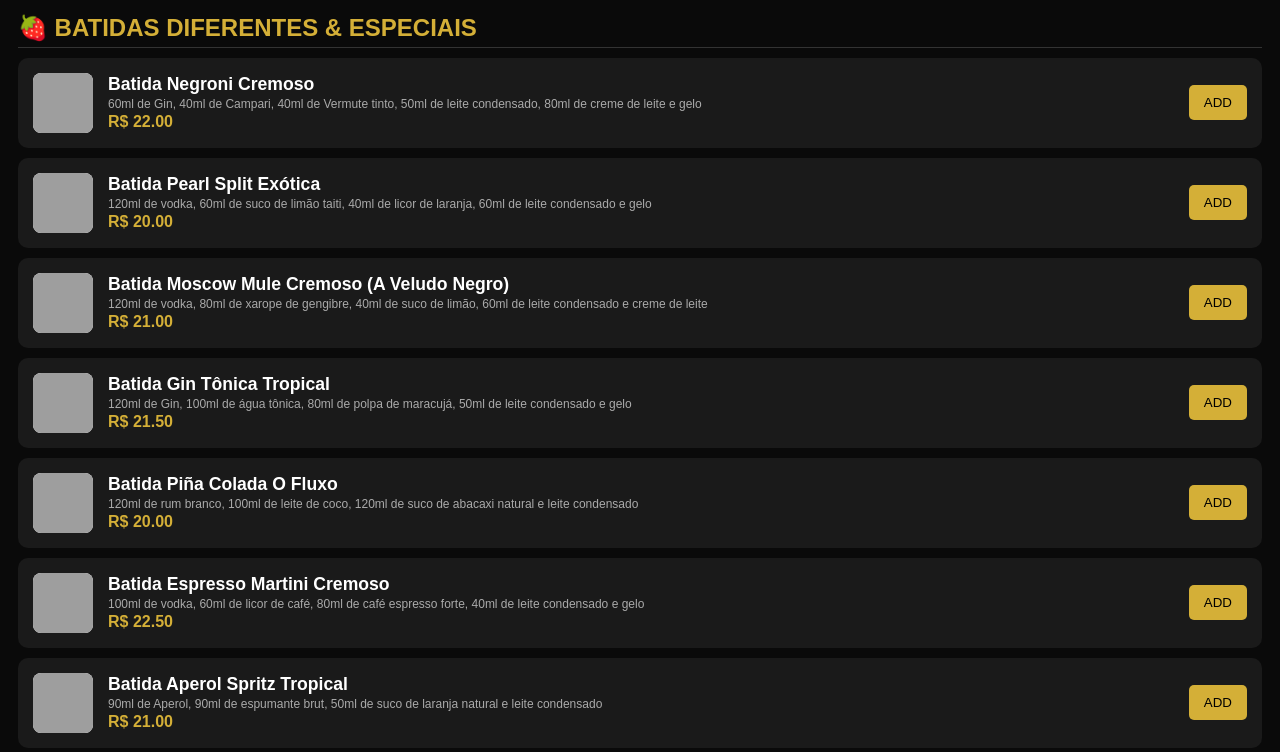
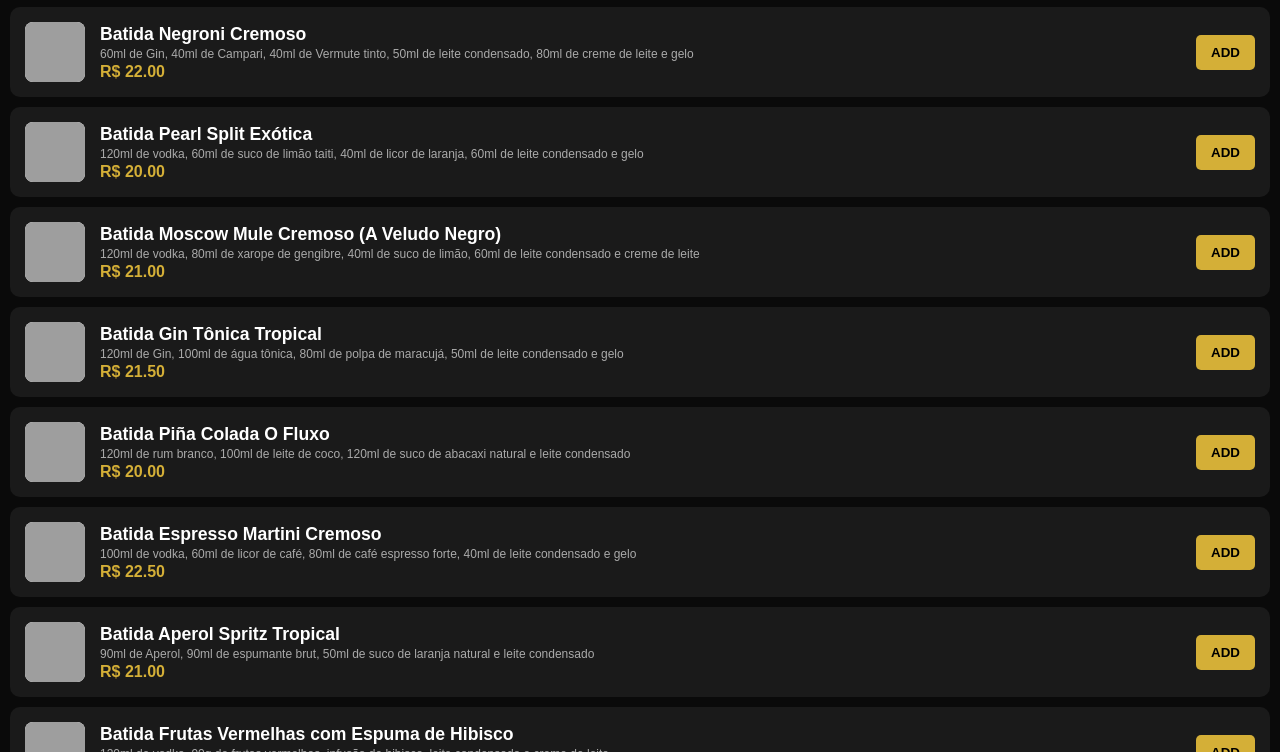
Before and after one commit to siddneyalmeidaa-ai/adega-o-fluxo, a plain HTML site: page index.html in a window 1280 px wide. Shown: the part 139-891 px from the top of the page. Drawn offline with Linux system fonts and the light colour scheme; grey boxes are pictures that could not be loaded.

Commit message:
Update index.html

```diff
--- a/index.html
+++ b/index.html
@@ -5,7 +5,7 @@
     <meta name="viewport" content="width=device-width, initial-scale=1.0">
     <title>Adega O Fluxo</title>
     <style>
-        body { background: #0a0a0a; color: #fff; font-family: sans-serif; padding-bottom: 160px; }
+        body { background: #0a0a0a; color: #fff; font-family: sans-serif; padding-bottom: 160px; margin: 0; }
         .categoria { color: #D4AF37; margin: 25px 10px 10px; border-bottom: 1px solid #333; padding-bottom: 5px; text-transform: uppercase; }
         .card { background: #1a1a1a; margin: 10px; padding: 15px; border-radius: 10px; display: flex; align-items: center; }
         .card img { width: 60px; height: 60px; border-radius: 8px; margin-right: 15px; object-fit: cover; background: #fff; }
@@ -13,8 +13,8 @@
         .info h3 { margin: 0; font-size: 1.1rem; }
         .info p { font-size: 0.75rem; color: #aaa; margin: 2px 0; }
         .preco { color: #D4AF37; font-weight: bold; }
-        .btn-add { background: #D4AF37; border: none; padding: 10px 15px; border-radius: 5px; cursor: pointer; }
-        .cart-bar { position: fixed; bottom: 0; width: 100%; background: #151515; padding: 20px; display: flex; justify-content: space-between; align-items: center; border-top: 2px solid #D4AF37; box-sizing: border-box; }
+        .btn-add { background: #D4AF37; border: none; padding: 10px 15px; border-radius: 5px; cursor: pointer; font-weight: bold; }
+        .cart-bar { position: fixed; bottom: 0; width: 100%; background: #151515; padding: 20px; display: flex; justify-content: space-between; align-items: center; border-top: 2px solid #D4AF37; box-sizing: border-box; z-index: 100; }
         #modalPedido { display: none; position: fixed; top: 0; left: 0; width: 100%; height: 100%; background: rgba(0,0,0,0.95); padding: 20px; z-index: 200; overflow-y: auto; box-sizing: border-box; }
         .modal-content { max-width: 500px; margin: 20px auto; background: #1a1a1a; padding: 20px; border-radius: 10px; }
         .item-lista { display: flex; justify-content: space-between; align-items: center; padding: 8px 0; border-bottom: 1px solid #333; }
@@ -23,7 +23,7 @@
 </head>
 <body>
 
-<header style="text-align:center; padding:20px;"><h1>Adega O Fluxo</h1></header>
+<header style="text-align:center; padding:20px;"><h1 style="color:#D4AF37; margin:0;">Adega O Fluxo</h1></header>
 <div id="vitrine">Carregando cardápio...</div>
 
 <div class="cart-bar" id="cart-bar" style="display: none;">
@@ -58,88 +58,19 @@
 </div>
 
 <script>
-    let baseProdutos = [
-  {
-    "cat": "🍓 Batidas Diferentes & Especiais",
-    "nome": "Batida Negroni Cremoso",
-    "preco": 22.00,
-    "desc": "60ml de Gin, 40ml de Campari, 40ml de Vermute tinto, 50ml de leite condensado, 80ml de creme de leite e gelo",
-    "img": "https://images.unsplash.com/photo-1510812431401-41d2bd2722f3?q=80&w=150"
-  },
-  {
-    "cat": "🍓 Batidas Diferentes & Especiais",
-    "nome": "Batida Pearl Split Exótica",
-    "preco": 20.00,
-    "desc": "120ml de vodka, 60ml de suco de limão taiti, 40ml de licor de laranja, 60ml de leite condensado e gelo",
-    "img": "https://images.unsplash.com/photo-1551024601-bec78aea704b?q=80&w=150"
-  },
-  {
-    "cat": "🍓 Batidas Diferentes & Especiais",
-    "nome": "Batida Moscow Mule Cremoso (A Veludo Negro)",
-    "preco": 21.00,
-    "desc": "120ml de vodka, 80ml de xarope de gengibre, 40ml de suco de limão, 60ml de leite condensado e creme de leite",
-    "img": "https://images.unsplash.com/photo-1541658016709-82535e94bc69?q=80&w=150"
-  },
-  {
-    "cat": "🍓 Batidas Diferentes & Especiais",
-    "nome": "Batida Gin Tônica Tropical",
-    "preco": 21.50,
-    "desc": "120ml de Gin, 100ml de água tônica, 80ml de polpa de maracujá, 50ml de leite condensado e gelo",
-    "img": "https://images.unsplash.com/photo-1572490122747-3968b75cc699?q=80&w=150"
-  },
-  {
-    "cat": "🍓 Batidas Diferentes & Especiais",
-    "nome": "Batida Piña Colada O Fluxo",
-    "preco": 20.00,
-    "desc": "120ml de rum branco, 100ml de leite de coco, 120ml de suco de abacaxi natural e leite condensado",
-    "img": "https://images.unsplash.com/photo-1541658016709-82535e94bc69?q=80&w=150"
-  },
-  {
-    "cat": "🍓 Batidas Diferentes & Especiais",
-    "nome": "Batida Espresso Martini Cremoso",
-    "preco": 22.50,
-    "desc": "100ml de vodka, 60ml de licor de café, 80ml de café espresso forte, 40ml de leite condensado e gelo",
-    "img": "https://images.unsplash.com/photo-1572490122747-3968b75cc699?q=80&w=150"
-  },
-  {
-    "cat": "🍓 Batidas Diferentes & Especiais",
-    "nome": "Batida Aperol Spritz Tropical",
-    "preco": 21.00,
-    "desc": "90ml de Aperol, 90ml de espumante brut, 50ml de suco de laranja natural e leite condensado",
-    "img": "https://images.unsplash.com/photo-1510812431401-41d2bd2722f3?q=80&w=150"
-  },
-  {
-    "cat": "🍓 Batidas Diferentes & Especiais",
-    "nome": "Batida Frutas Vermelhas com Espuma de Hibisco",
-    "preco": 23.00,
-    "desc": "120ml de vodka, 90g de frutas vermelhas, infusão de hibisco, leite condensado e creme de leite",
-    "img": "https://images.unsplash.com/photo-1551024601-bec78aea704b?q=80&w=150"
-  },
-  {
-    "cat": "🍓 Batidas Diferentes & Especiais",
-    "nome": "Batida de Paçoca com Whisky (O Rústico Refinado)",
-    "preco": 22.00,
-    "desc": "100ml de Whisky Bourbon, 3 unidades de paçoca, 40ml de leite condensado e 100ml de leite",
-    "img": "https://images.unsplash.com/photo-1551024601-bec78aea704b?q=80&w=150"
-  },
-  {
-    "cat": "🍓 Batidas Diferentes & Especiais",
-    "nome": "Batida de Coco Queimado com Rum",
-    "preco": 21.00,
-    "desc": "120ml de rum envelhecido, 80ml de leite de coco, açúcar mascavo, leite condensado e gelo",
-    "img": "https://images.unsplash.com/photo-1541658016709-82535e94bc69?q=80&w=150"
-  }
-];
+    let baseProdutos = [];
     let carrinho = JSON.parse(localStorage.getItem('carrinho_fluxo')) || [];
 
-    function carregar() {
+    async function carregar() {
         try {
+            const res = await fetch('produtos.json');
+            baseProdutos = await res.json();
             let html = '', catAtual = '';
             baseProdutos.forEach((p, i) => {
                 if (p.cat !== catAtual) { html += `<h2 class="categoria">${p.cat}</h2>`; catAtual = p.cat; }
                 html += `
                     <div class="card">
-                        <img src="${p.img}">
+                        <img src="${p.img}" alt="${p.nome}">
                         <div class="info">
                             <h3>${p.nome}</h3>
                             <p>${p.desc || ''}</p>
@@ -149,7 +80,9 @@
                     </div>`;
             });
             document.getElementById('vitrine').innerHTML = html;
-        } catch (e) { document.getElementById('vitrine').innerText = "Erro ao carregar cardápio."; }
+        } catch (e) {
+            document.getElementById('vitrine').innerText = "Erro ao carregar cardápio.";
+        }
     }
 
     async function buscarCEP(cep) {
@@ -157,7 +90,10 @@
         if(cep.length === 8) {
             const res = await fetch(`https://viacep.com.br/ws/${cep}/json/`);
             const data = await res.json();
-            if(!data.erro) { document.getElementById('rua').value = data.logradouro; document.getElementById('bairro').value = data.bairro; }
+            if(!data.erro) {
+                document.getElementById('rua').value = data.logradouro;
+                document.getElementById('bairro').value = data.bairro;
+            }
         }
     }
 
@@ -176,7 +112,7 @@
     function abrirModal() {
         let html = '';
         carrinho.forEach((p, i) => {
-            html += `<div class="item-lista"><span>${p.nome} (R$ ${p.preco.toFixed(2)})</span><button onclick="remover(${i})" style="background:none; border:none; color:red; cursor:pointer;">🗑️</button></div>`;
+            html += `<div class="item-lista"><span>${p.nome} (R$ ${p.preco.toFixed(2)})</span><button onclick="remover(${i})" style="background:none; border:none; color:red; cursor:pointer; font-size:1.1rem;">🗑️</button></div>`;
         });
         document.getElementById('lista-resumo').innerHTML = html;
         document.getElementById('modalPedido').style.display = 'block';
```
